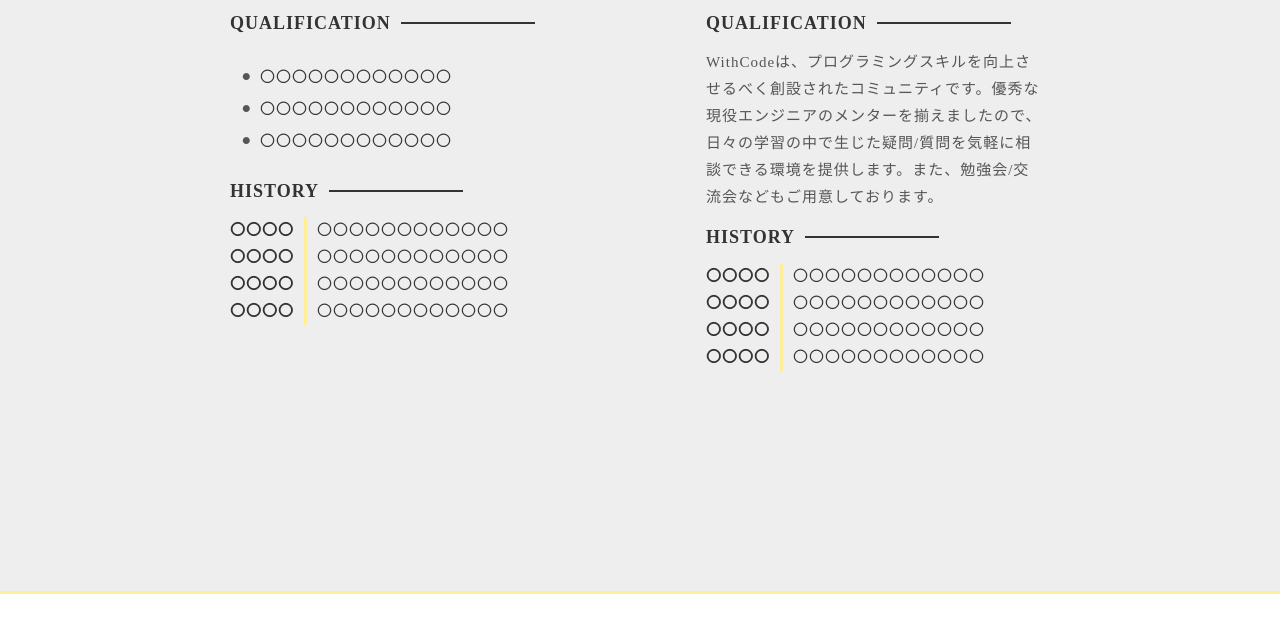
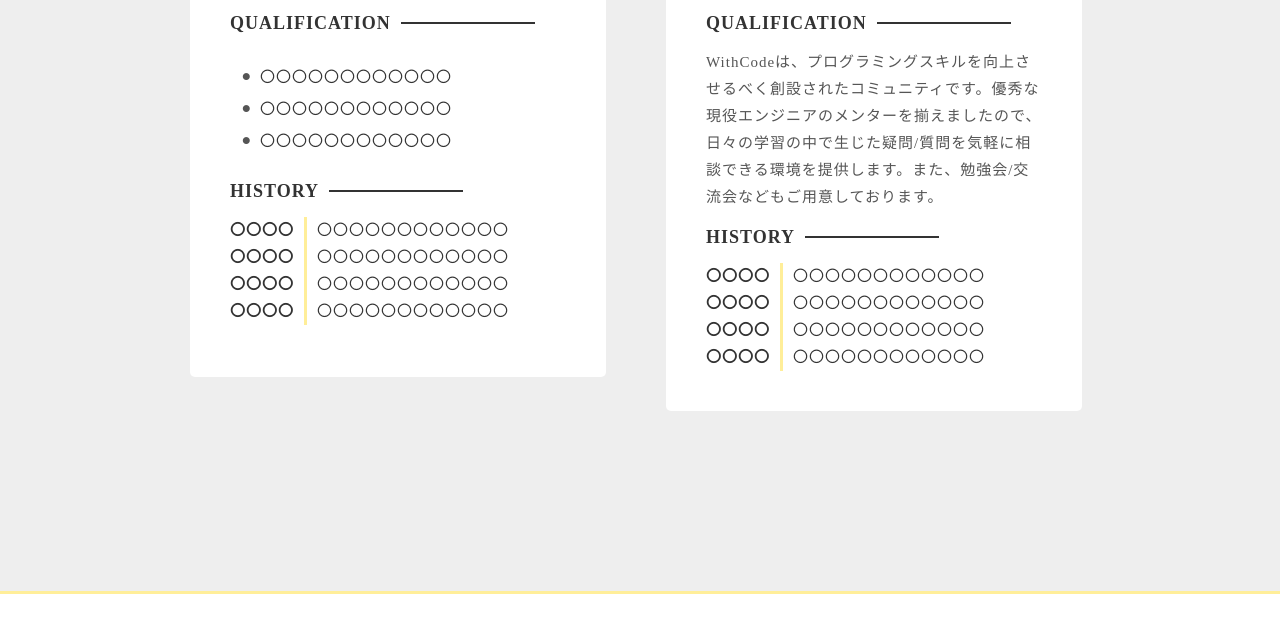
Before and after one commit to maru446/LP1, a plain HTML site: page index.html in a window 1280 px wide. Shown: the part 3855-4492 px from the top of the page. Drawn offline with Linux system fonts and the light colour scheme.

Commit message:
css-修正-

```diff
--- a/css/common.css
+++ b/css/common.css
@@ -257,7 +257,7 @@ li {
   padding: 40px;
 }
 
-.profile-bg {
+.profile_bg {
   background-color: #fff;
   height: 460px;
 }
```
